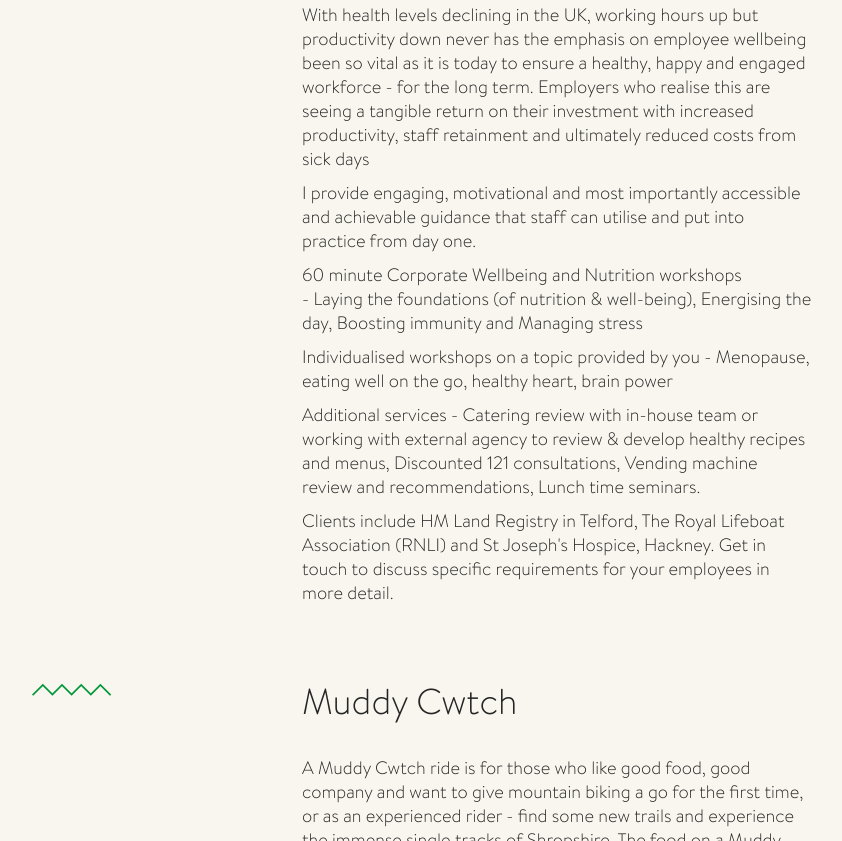
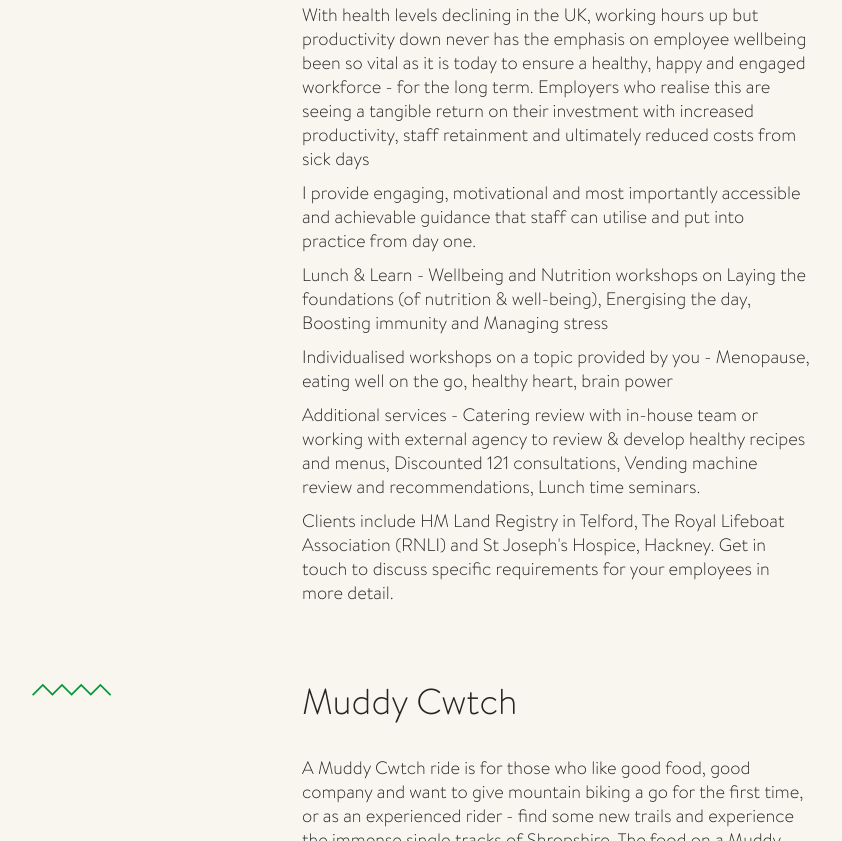
Before and after one commit to craighjones/Something-on-a-plate, a website: page services.html in a window 1280 px wide. Shown: the part 1959-2800 px from the top of the page, without its empty margins (83-925 px from the left). Drawn offline with Linux system fonts and the light colour scheme; files whose address does not match are found by name.

Commit message:
Lunch and Learn
Lunch and Learn

```diff
--- a/services.html
+++ b/services.html
@@ -129,7 +129,7 @@
                 <article>
                   <p>With health levels declining in the UK, working hours up but productivity down never has the emphasis on employee wellbeing been so vital as it is today to ensure a healthy, happy and engaged workforce - for the long term. Employers who realise this are seeing a tangible return on their investment with increased productivity, staff retainment and ultimately reduced costs from sick days</p>
                   <p>I provide engaging, motivational and most importantly accessible and achievable guidance that staff can utilise and put into practice from day one.</p>
-                  <p>60 minute Corporate Wellbeing and Nutrition workshops<br> - Laying the foundations (of nutrition & well-being), Energising the day, Boosting immunity and Managing stress</p>
+                  <p>Lunch & Learn - Wellbeing and Nutrition workshops on Laying the foundations (of nutrition & well-being), Energising the day, Boosting immunity and Managing stress</p>
                   <p>Individualised workshops on a topic provided by you - Menopause, eating well on the go, healthy heart, brain power</p>
                   <p>Additional services - Catering review with in-house team or working with external agency to review & develop healthy recipes and menus, Discounted 121 consultations, Vending machine review and recommendations, Lunch time seminars.</p>
                   <p>Clients include HM Land Registry in Telford, The Royal Lifeboat Association (RNLI) and St Joseph's Hospice, Hackney. Get in touch to discuss specific requirements for your employees in more detail.</p>
```
